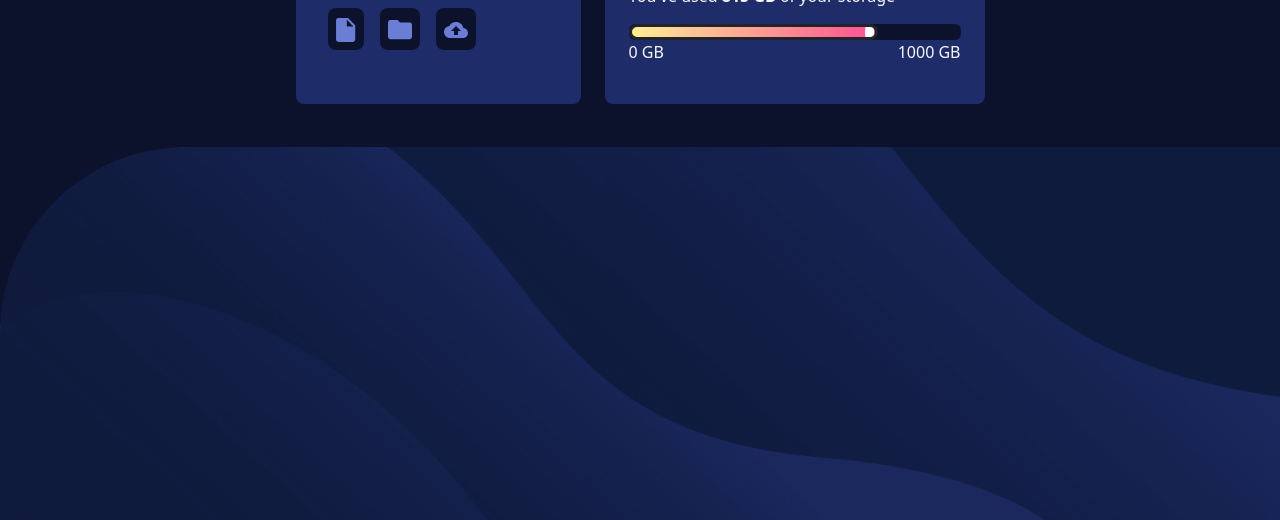
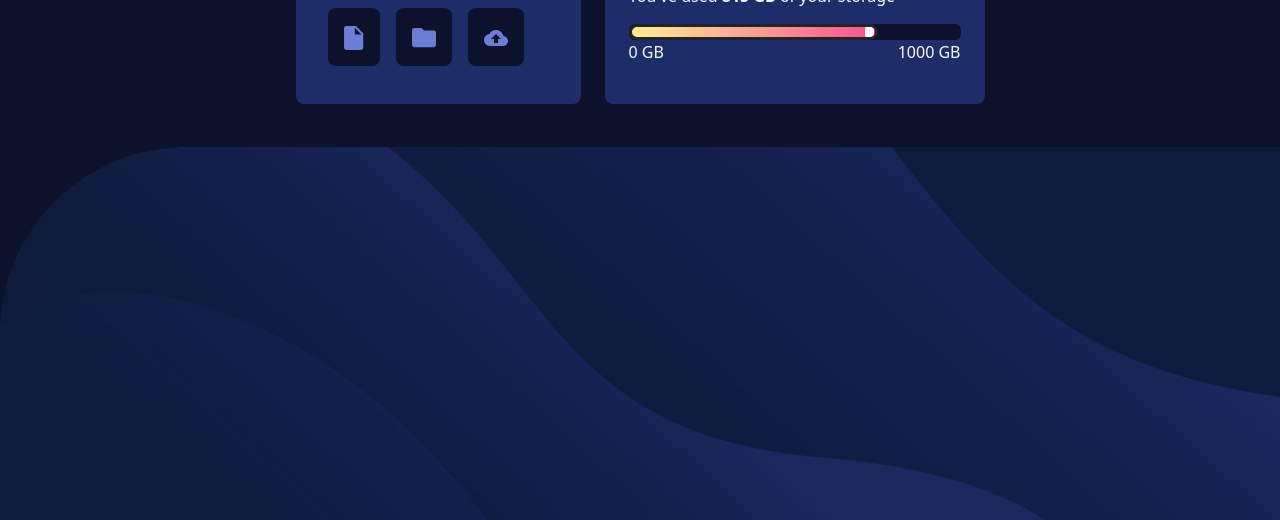
Before and after one commit to KwissyP/Semaine4-Jour1, a website: page Exo1/index.html in a window 1280 px wide. Shown: the part 280-800 px from the top of the page. Drawn offline with nearby package versions, Linux system fonts and the light colour scheme.

Commit message:
police mise

```diff
--- a/Exo1/index.html
+++ b/Exo1/index.html
@@ -16,11 +16,11 @@
                 <div class="col-3 p-4 bg-blue rounded-3">
                     <h1><img src="./public/img/logo.svg" alt="logo"></h1>
                     <div class="d-flex pt-2">
-                        <div class="bg-blue2 p-2 rounded-3 m-2"><img src="./public/img/icon-document.svg" alt="docu">
+                        <div class="bg-blue2 p-3 rounded-3 m-2"><img src="./public/img/icon-document.svg" alt="docu">
                         </div>
-                        <div class="bg-blue2 p-2 rounded-3 m-2"><img src="./public/img/icon-folder.svg" alt="folder">
+                        <div class="bg-blue2 p-3 rounded-3 m-2"><img src="./public/img/icon-folder.svg" alt="folder">
                         </div>
-                        <div class="bg-blue2 p-2 rounded-3 m-2"><img src="./public/img/icon-upload.svg" alt="upload">
+                        <div class="bg-blue2 p-3 rounded-3 m-2"><img src="./public/img/icon-upload.svg" alt="upload">
                         </div>
                     </div>
                 </div>
--- a/Exo1/src/sass/_fonts.sass
+++ b/Exo1/src/sass/_fonts.sass
@@ -0,0 +1,3 @@
+@font-face
+    font-family: "Raleway"
+    src: url("../../public/fonts/Raleway.ttf")
```
Also changed, not shown: Exo1/public/css/style.css, Exo1/public/fonts/Raleway.ttf (added), 1 other file.
